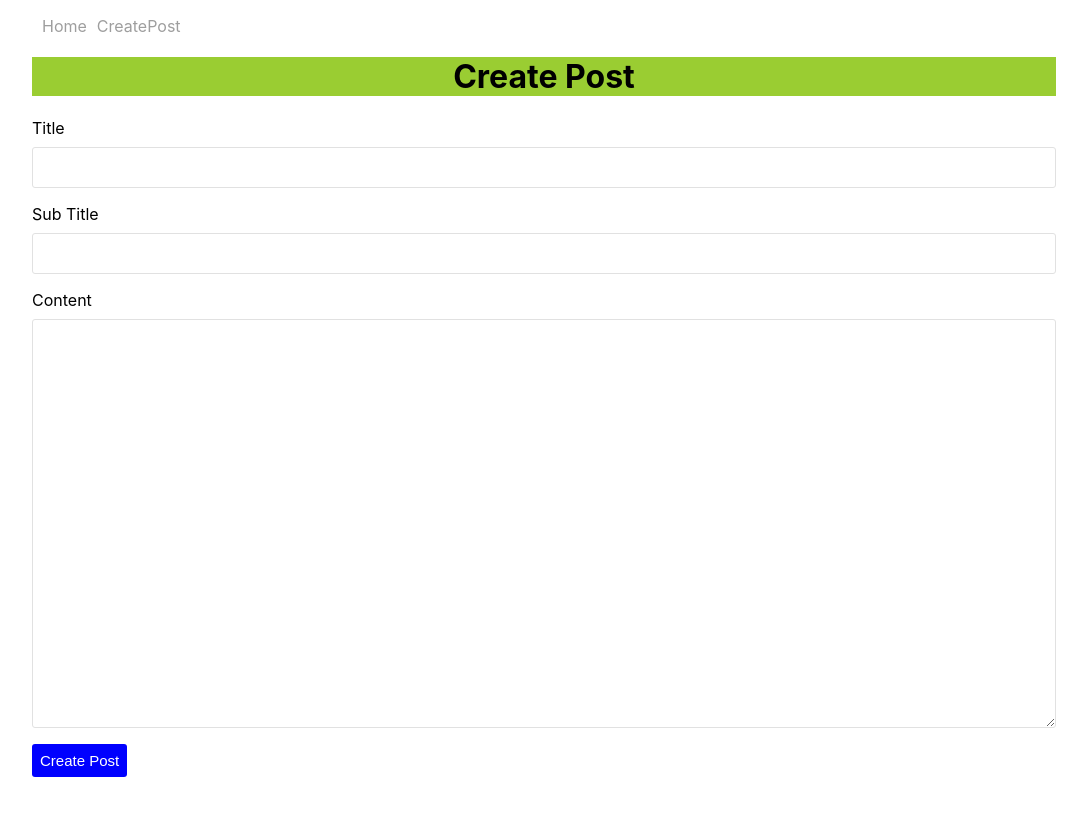
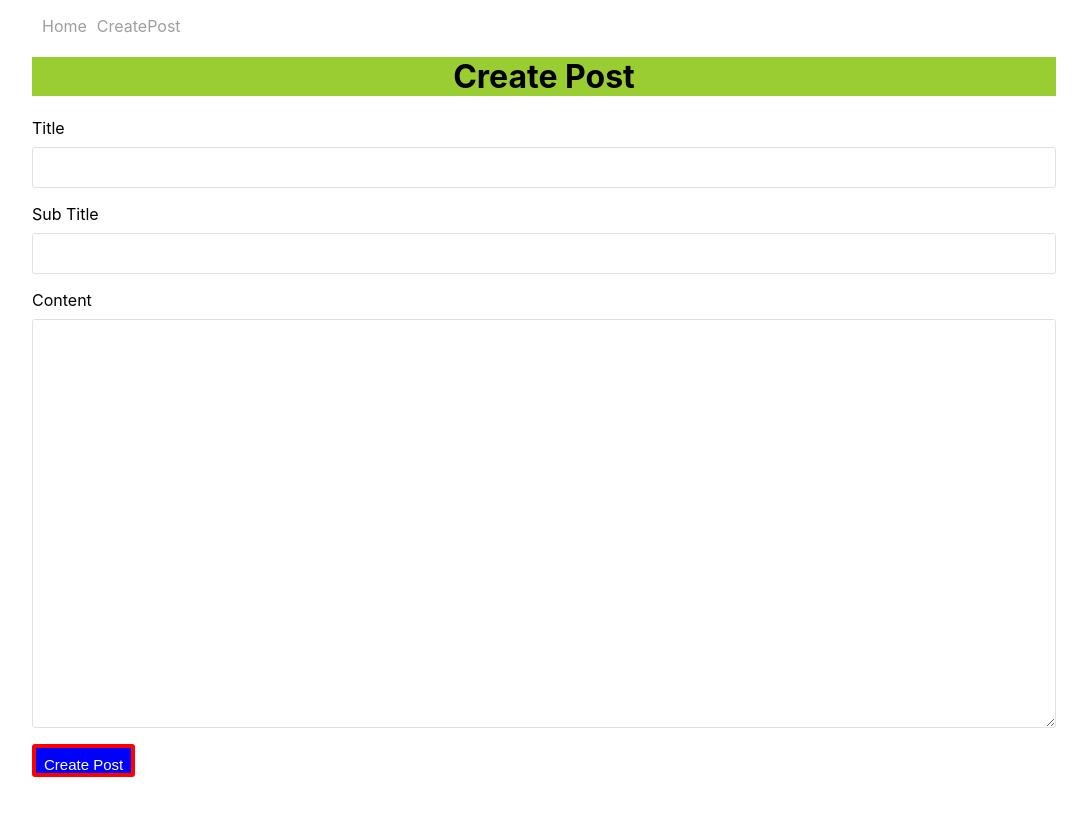
Before and after one commit to Jitenmohanty/Blog-Post-On-React, a React (Create React App) app: page /create-post in a window 1280 px wide. Shown: the top 816 px of the page, without its empty margins (96-1183 px from the left). Built offline with nearby package versions, Linux system fonts and the light colour scheme.

Commit message:
Anathor way Dyanamic Styling added

```diff
--- a/src/components/CreatePost.js
+++ b/src/components/CreatePost.js
@@ -1,7 +1,7 @@
 import React, {useState} from 'react';
 import { firestore } from '../firebase';
 import { useFormInput } from '../hooks';
-import styled from 'styled-components';
+import styled , {css} from 'styled-components';
 // import classes from './Button.module.css'
 
 const BlogHeading = styled.h1`
@@ -18,6 +18,11 @@ const ButtonStyle = styled.button`
     font-size: 15px;
     border-radius: 3px;
     cursor: pointer;
+    ${(props) =>
+        props.primary && css `
+          border: 4px solid red;
+        `
+    }
 `
 
 export default function CreatePost() {
```
